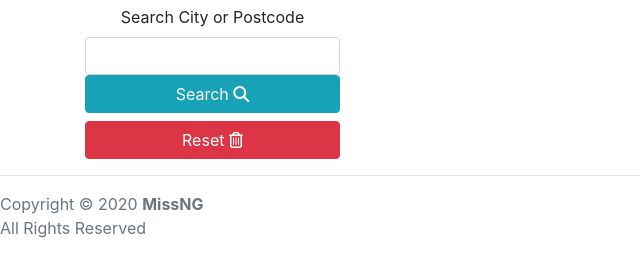
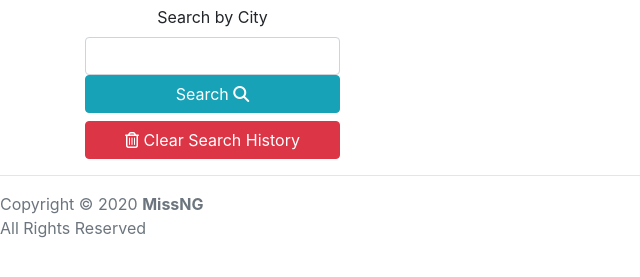
Before and after one commit to MissNG-Git/WeatherDash, a plain HTML site: page index.html in a window 1280 px wide. Shown: the part 51-328 px from the top of the page, without its empty margins (0-640 px from the left). Drawn offline with nearby package versions, Linux system fonts and the light colour scheme.

Commit message:
minor txt changes

```diff
--- a/index.html
+++ b/index.html
@@ -49,14 +49,14 @@
         <section id="search-wrapper" class="search col-lg-3">
           <form id="search-form" class="text-center">
             <!-- Search Text -->
-            <label class="search-label" for="search-box">Search City or Postcode</label>
+            <label class="search-label" for="search-box">Search by City</label>
             <input type="text" id="search-bar" name="search-box" class="form-control text-input" />
             <!-- Search Button: Magnifying Glass -->
             <button type="submit" form="search-form" id="search-button" class="btn btn-info btn-block">
               Search <i class="fas fa-search"></i></button>
             <!-- Search Delete Button: Trash Can -->
             <button type="reset" form="search-form" id="dlt-btn" class="btn btn-danger btn-block">
-              Reset <i class="far fa-trash-alt"></i></button>
+             <i class="far fa-trash-alt"></i> Clear Search History</button>
           </form>
           <!-- Search History Buttons via JS, scrollable(?) -->
           <div id="search-history" class="history">
```
